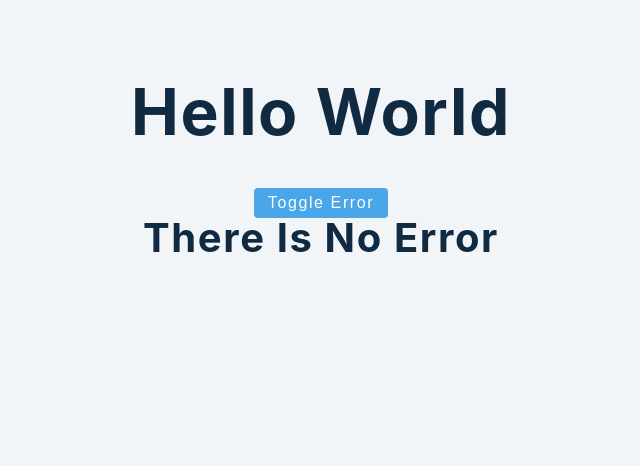
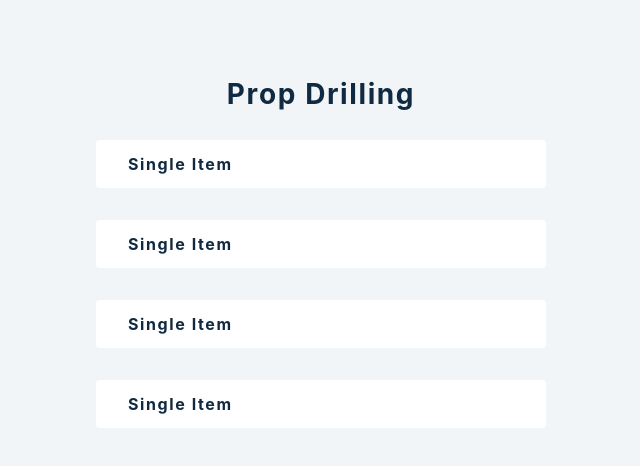
Before and after one commit to Isaac3N/advanced-react, a React (Create React App) app: page / in a window 1280 px wide. Shown: the top 466 px of the page, without its empty margins (319-959 px from the left). Built offline with nearby package versions, Linux system fonts and the light colour scheme.

Commit message:
prop drilling

```diff
--- a/src/App.js
+++ b/src/App.js
@@ -1,5 +1,5 @@
 import React from 'react';
-import Setup from './tutorial/3-conditional-rendering/setup/2-short-circuit'
+import Setup from './tutorial/7-prop-drilling/setup/1-prop-drilling'
 
 function App() {
   return (
--- a/src/tutorial/7-prop-drilling/setup/1-prop-drilling.js
+++ b/src/tutorial/7-prop-drilling/setup/1-prop-drilling.js
@@ -1,10 +1,34 @@
 import React, { useState } from 'react';
+import {data} from '../../../data'
 
 // more components
 // fix - context api, redux (for more complex cases)
 
 const PropDrilling = () => {
-  return <h2>prop drilling</h2>;
+  const[people, setPeople] = useState(data)
+  return (
+    <section>
+      <h3>prop drilling</h3>
+      <List people={people}/>
+    </section>
+  );
 };
+const List = ({people}) => {
+  return (
+    <>
+      {people.map((person)=> {
+        return <SinglePerson key={person.id }/>
+      })}
+    </>
+  )
+}
+
+const SinglePerson = ({id,name}) => {
+  return (
+    <div className="item">
+      <h4>single item</h4>
+    </div>
+  )
+}
 
 export default PropDrilling;
```
Also changed, not shown: src/tutorial/4-forms/setup/1-controlled-inputs.js (+28 -1 lines), 1 other file (tests, documents, lock files or other folders).
